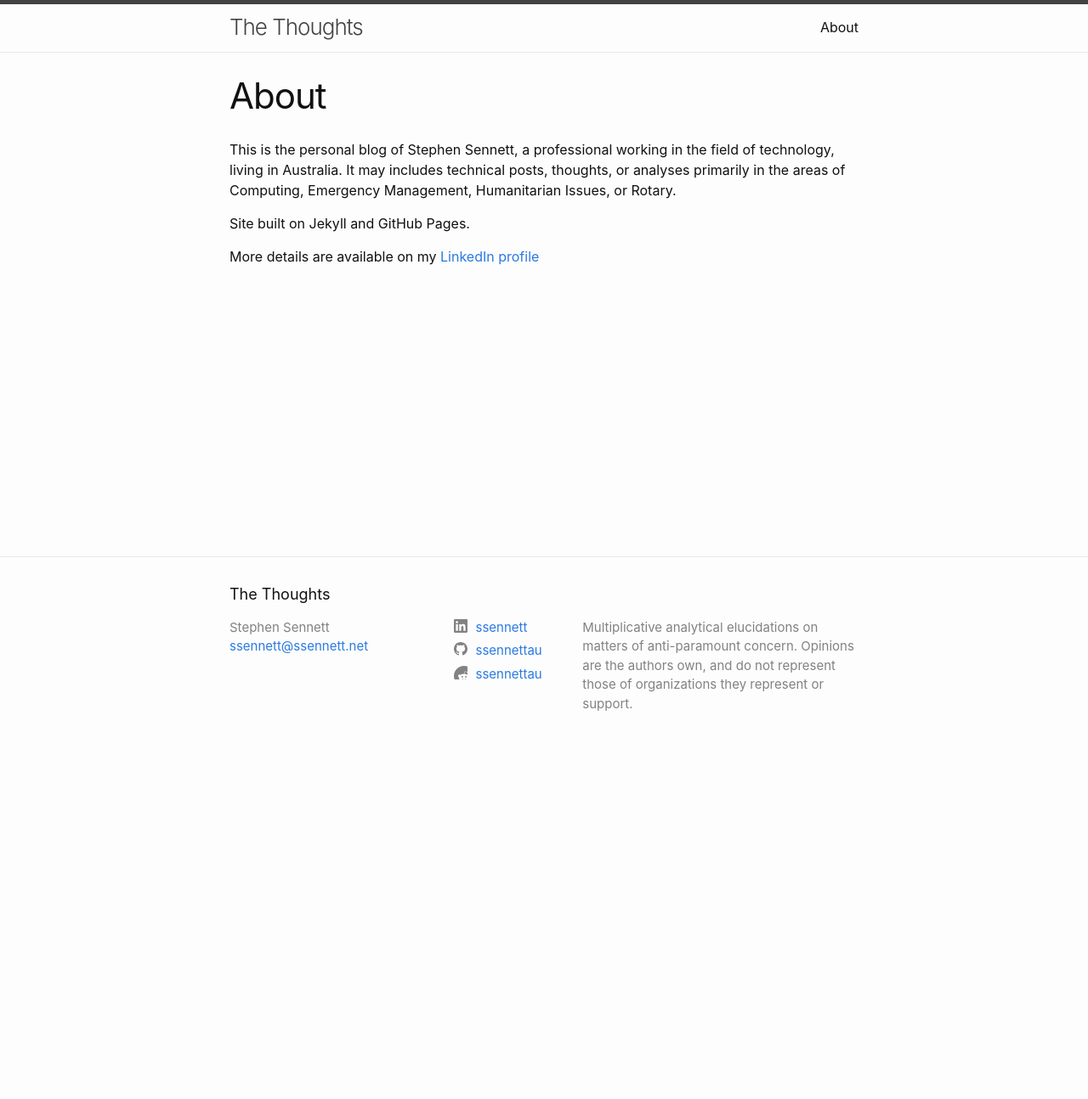
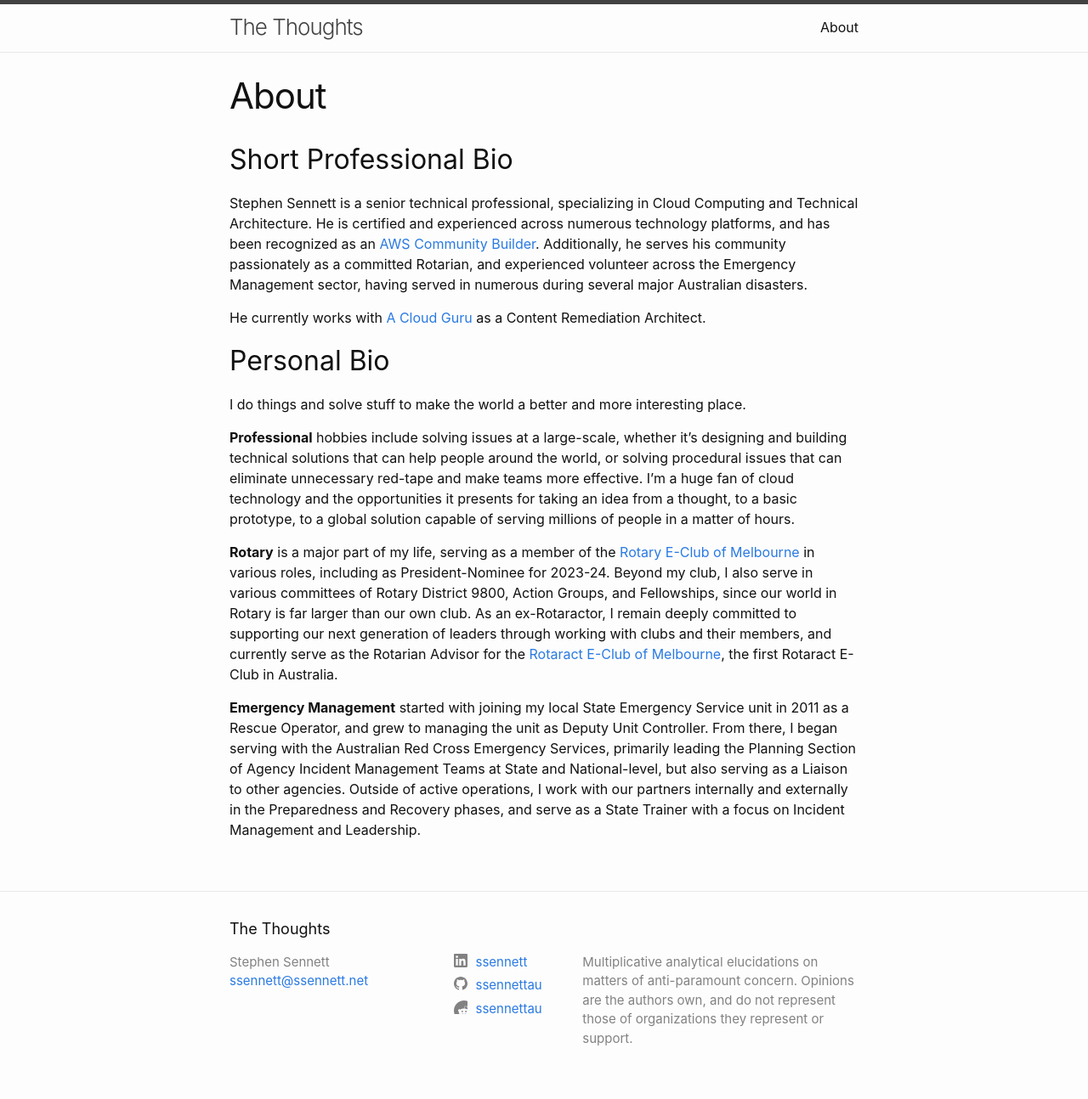
Before and after one commit to ssennettau/ssennettau.github.io, a Jekyll site: the page built from about.markdown, in a window 1280 px wide. Shown: the whole page at 85% size. Built offline with Jekyll 4.4.1, drawn with Linux system fonts in a browser that asks for light colours; before the commit the page ends 900 px from its top, so only the background shows below that.

Commit message:
Update about.markdown

```diff
--- a/about.markdown
+++ b/about.markdown
@@ -1,11 +1,21 @@
 ---
 layout: page
 title: About
-last_modified_at: 2020-11-18 00:00:00 +1100
+last_modified_at: 2020-05-29 00:00:00 +1100
 ---
 
-This is the personal blog of Stephen Sennett, a professional working in the field of technology, living in Australia. It may includes technical posts, thoughts, or analyses primarily in the areas of Computing, Emergency Management, Humanitarian Issues, or Rotary.
+## Short Professional Bio ##
 
-Site built on Jekyll and GitHub Pages.
+Stephen Sennett is a senior technical professional, specializing in Cloud Computing and Technical Architecture. He is certified and experienced across numerous technology platforms, and has been recognized as an [AWS Community Builder](https://aws.amazon.com/developer/community/community-builders/). Additionally, he serves his community passionately as a committed Rotarian, and experienced volunteer across the Emergency Management sector, having served in numerous during several major Australian disasters.
 
-More details are available on my [LinkedIn profile](https://www.linkedin.com/in/ssennett/)
+He currently works with [A Cloud Guru](https://acloudguru.com/) as a Content Remediation Architect.
+
+## Personal Bio ##
+
+I do things and solve stuff to make the world a better and more interesting place.
+
+**Professional** hobbies include solving issues at a large-scale, whether it's designing and building technical solutions that can help people around the world, or solving procedural issues that can eliminate unnecessary red-tape and make teams more effective. I'm a huge fan of cloud technology and the opportunities it presents for taking an idea from a thought, to a basic prototype, to a global solution capable of serving millions of people in a matter of hours.
+
+**Rotary** is a major part of my life, serving as a member of the [Rotary E-Club of Melbourne](https://rotaryeclubofmelbourne.org.au/) in various roles, including as President-Nominee for 2023-24. Beyond my club, I also serve in various committees of Rotary District 9800, Action Groups, and Fellowships, since our world in Rotary is far larger than our own club. As an ex-Rotaractor, I remain deeply committed to supporting our next generation of leaders through working with clubs and their members, and currently serve as the Rotarian Advisor for the [Rotaract E-Club of Melbourne](https://www.facebook.com/emelbournerotaract/), the first Rotaract E-Club in Australia.
+
+**Emergency Management** started with joining my local State Emergency Service unit in 2011 as a Rescue Operator, and grew to managing the unit as Deputy Unit Controller. From there, I began serving with the Australian Red Cross Emergency Services, primarily leading the Planning Section of Agency Incident Management Teams at State and National-level, but also serving as a Liaison to other agencies. Outside of active operations, I work with our partners internally and externally in the Preparedness and Recovery phases, and serve as a State Trainer with a focus on Incident Management and Leadership.
```
